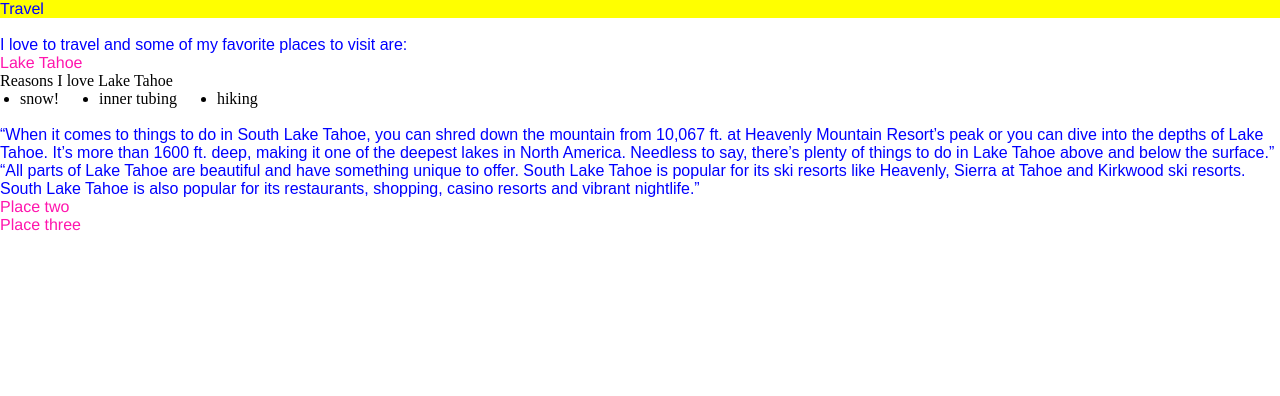
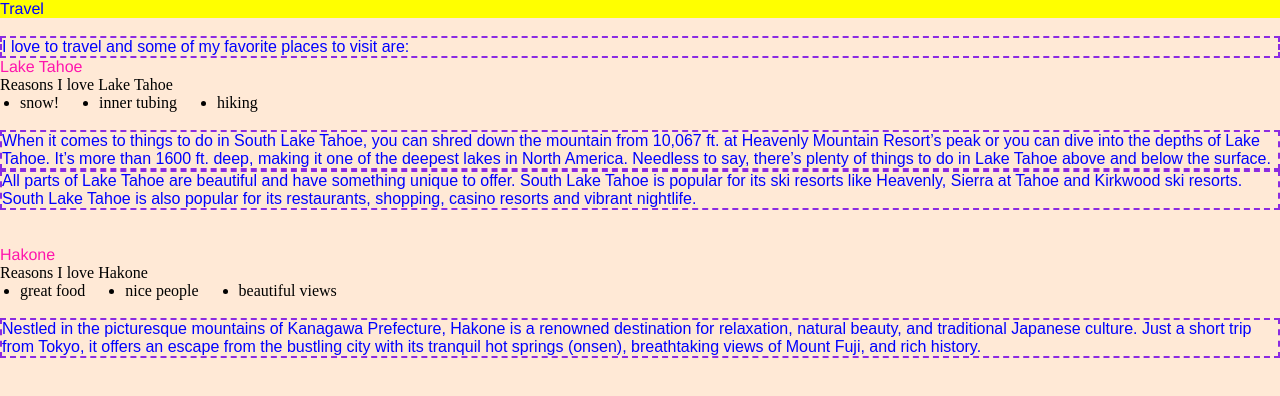
Before and after one commit to Huiyangchenccc/539_wk3_css_intro, a plain HTML site: page index.html in a window 1280 px wide. Drawn offline with Linux system fonts and the light colour scheme.

Commit message:
Add files via upload

```diff
--- a/css/style.css
+++ b/css/style.css
@@ -1,3 +1,7 @@
+body{
+    background-color: rgb(255, 233, 214);
+}
+
 h1{
     color: blue;
     background-color: yellow;
@@ -5,15 +9,18 @@
 }
 p{
     color: blue;
-    background-color: rgb(255, 255, 255);
     font-family:Arial, Helvetica, sans-serif;
 }
 h2{
     color: rgb(255, 21, 173);
-    background-color: rgb(255, 255, 255);
     font-family:'Franklin Gothic Medium', 'Arial Narrow', Arial, sans-serif;
 }
 li{
     float: left;
     margin: 0 20px;
 }
+p{
+    border: 3px black dashed;
+    border-color: blueviolet;
+    border-width: 2px;
+}
--- a/index.html
+++ b/index.html
@@ -23,12 +23,24 @@
     </div>
     <br>
     <br>
-    <p>“When it comes to things to do in South Lake Tahoe, you can shred down the mountain from 10,067 ft. at Heavenly Mountain Resort’s peak or you can dive into the depths of Lake Tahoe. It’s more than 1600 ft. deep, making it one of the deepest lakes in North America. Needless to say, there’s plenty of things to do in Lake Tahoe above and below the surface.”</p>
+    <p>When it comes to things to do in South Lake Tahoe, you can shred down the mountain from 10,067 ft. at Heavenly Mountain Resort’s peak or you can dive into the depths of Lake Tahoe. It’s more than 1600 ft. deep, making it one of the deepest lakes in North America. Needless to say, there’s plenty of things to do in Lake Tahoe above and below the surface.</p>
 
-    <p>“All parts of Lake Tahoe are beautiful and have something unique to offer. South Lake Tahoe is popular for its ski resorts like Heavenly, Sierra at Tahoe and Kirkwood ski resorts. South Lake Tahoe is also popular for its restaurants, shopping, casino resorts and vibrant nightlife.”</p>
+    <p>All parts of Lake Tahoe are beautiful and have something unique to offer. South Lake Tahoe is popular for its ski resorts like Heavenly, Sierra at Tahoe and Kirkwood ski resorts. South Lake Tahoe is also popular for its restaurants, shopping, casino resorts and vibrant nightlife.</p>
+    <br>
+    <br>
+    <div>
+        <h2>Hakone </h2>
+        Reasons I love Hakone
+        <ul>
+            <li>great food</li>
+            <li>nice people</li>
+            <li>beautiful views</li>
+        </ul>
+    </div>
+    <br>
+    <br>
+    <p>Nestled in the picturesque mountains of Kanagawa Prefecture, Hakone is a renowned destination for relaxation, natural beauty, and traditional Japanese culture. Just a short trip from Tokyo, it offers an escape from the bustling city with its tranquil hot springs (onsen), breathtaking views of Mount Fuji, and rich history.</p>
 
-    <h2> Place two</h2>
-    <h2> Place three</h2>
 
 </body>
 </html>
```
